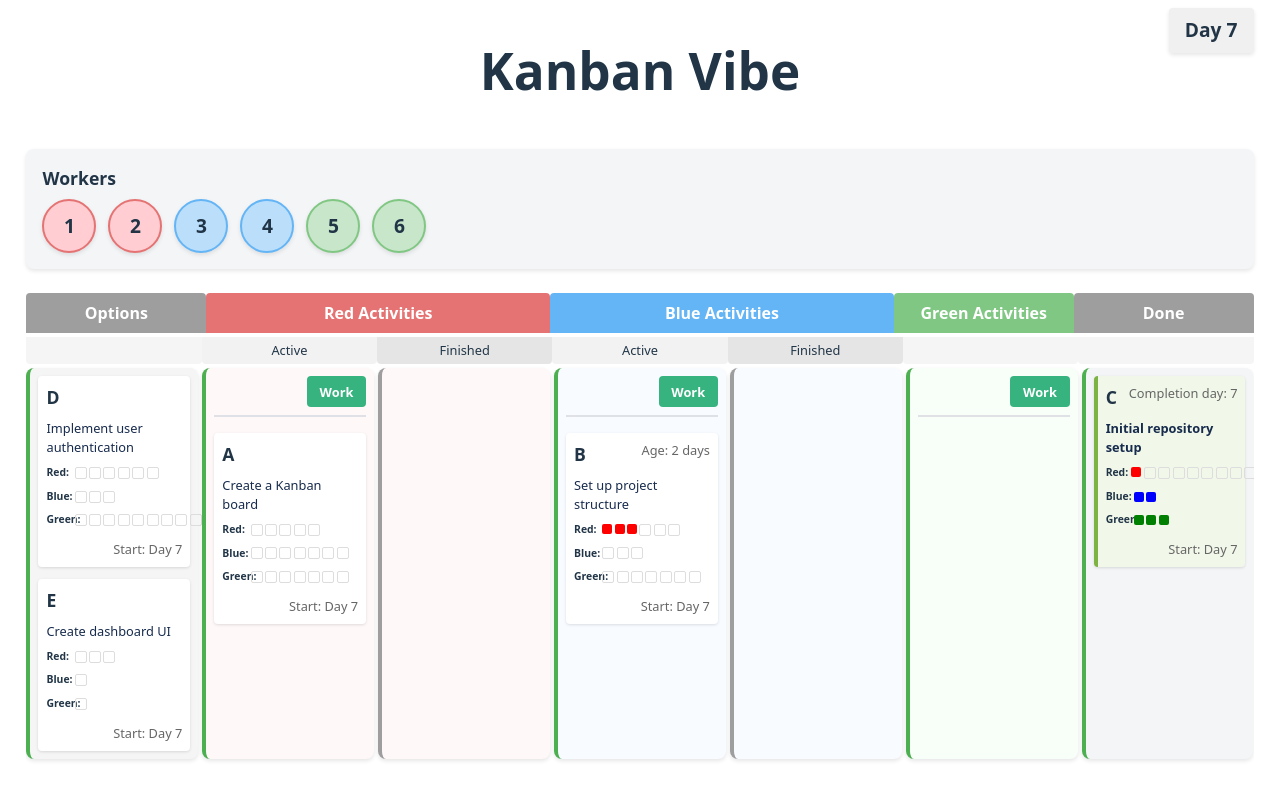
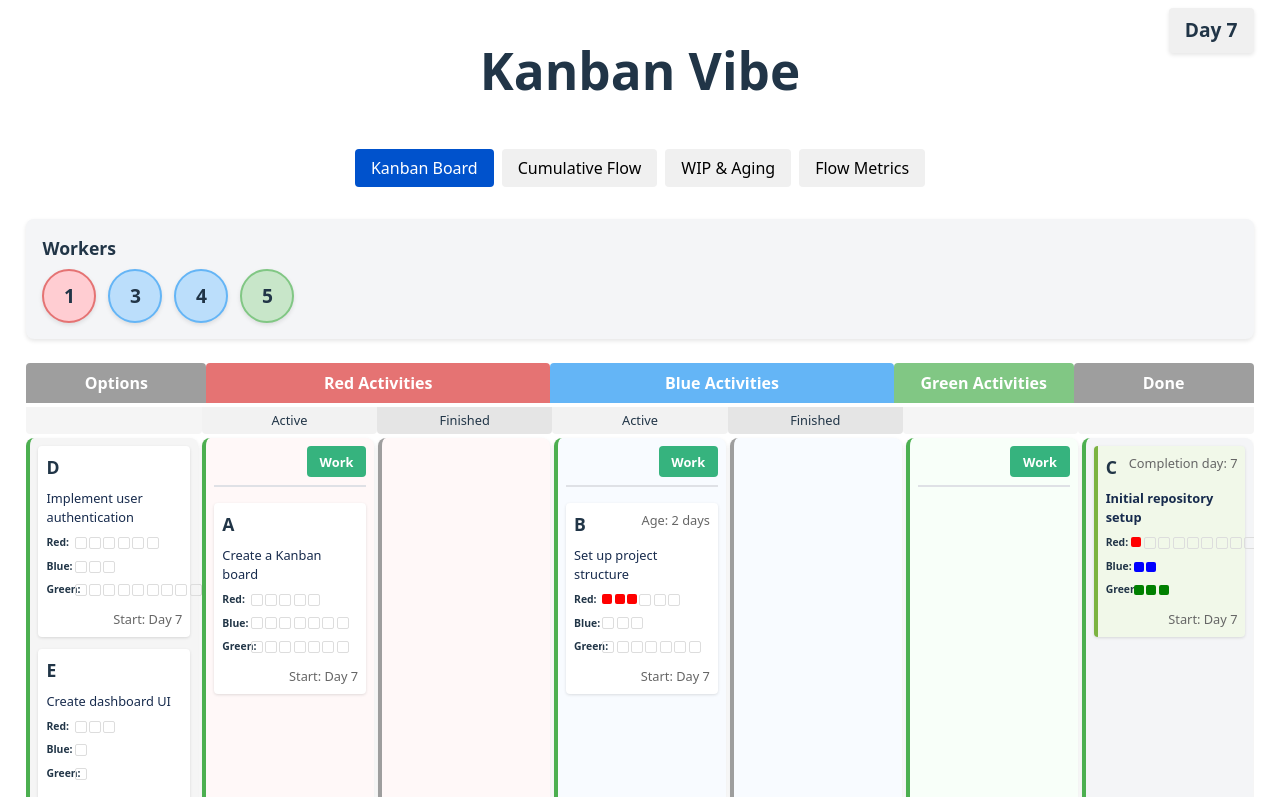
Before and after one commit to npelloux/kanban-vibe, a React (Vite) app: page / in a window 1280 px wide. Shown: the top 797 px of the page. Built offline with nearby package versions, Linux system fonts and the light colour scheme.

Commit message:
feat: :art: Cumulative flow tab
cumulative flow diagram

```diff
--- a/package.json
+++ b/package.json
@@ -12,7 +12,9 @@
     "deploy": "npm install --global vercel@latest && vercel pull --yes --environment=preview --token=${{ secrets.VERCEL_TOKEN }} && vercel deploy --prebuilt"
   },
   "dependencies": {
+    "chart.js": "^4.4.9",
     "react": "^19.1.0",
+    "react-chartjs-2": "^5.3.0",
     "react-dom": "^19.1.0"
   },
   "devDependencies": {
--- a/src/App.css
+++ b/src/App.css
@@ -420,3 +420,43 @@
 .work-button:active {
   background-color: #268c5f;
 }
+
+/* Tab Navigation styles */
+.tab-navigation {
+  margin-bottom: 1rem;
+}
+
+.tab-buttons {
+  display: flex;
+  justify-content: center;
+  gap: 0.5rem;
+  margin-bottom: 1rem;
+}
+
+.tab-button {
+  padding: 0.5rem 1rem;
+  border: none;
+  border-radius: 4px;
+  background-color: #f0f0f0;
+  cursor: pointer;
+  font-weight: 500;
+  transition: all 0.2s;
+}
+
+.tab-button:hover {
+  background-color: #e0e0e0;
+}
+
+.tab-button.active {
+  background-color: #0052cc;
+  color: white;
+}
+
+/* Cumulative Flow Diagram styles */
+.cumulative-flow-diagram {
+  background-color: white;
+  border-radius: 8px;
+  padding: 1rem;
+  box-shadow: 0 2px 4px rgba(0, 0, 0, 0.1);
+  margin-bottom: 1rem;
+}
--- a/src/App.tsx
+++ b/src/App.tsx
@@ -1,8 +1,11 @@
-import { useState } from 'react'
+import { useState, useEffect } from 'react'
 import './App.css'
 import { Column } from './components/Column'
 import { NextDayButton } from './components/NextDayButton'
 import { WorkerPool } from './components/WorkerPool'
+import { CumulativeFlowDiagram } from './components/CumulativeFlowDiagram'
+import { TabNavigation } from './components/TabNavigation'
+import type { TabType } from './components/TabNavigation'
 import type { WorkItemsType } from './components/Card'
 import type { WorkerType } from './components/Worker'
 
@@ -86,18 +89,36 @@ const stagedone = (card: Card): boolean => {
   return totalWorkItems > 0 && completedWorkItems >= totalWorkItems;
 }
 
+// Define the historical data type for the cumulative flow diagram
+interface HistoricalData {
+  day: number;
+  columnData: {
+    options: number;
+    redActive: number;
+    redFinished: number;
+    blueActive: number;
+    blueFinished: number;
+    green: number;
+    done: number;
+  };
+}
+
 function App() {
   // Initialize with day 7
   const [currentDay, setCurrentDay] = useState<number>(7);
 
+  // State for active tab
+  const [activeTab, setActiveTab] = useState<TabType>('kanban');
+
+  // State for historical data
+  const [historicalData, setHistoricalData] = useState<HistoricalData[]>([]);
+
   // Initialize workers
   const initialWorkers: Worker[] = [
     { id: '1', type: 'red' },
-    { id: '2', type: 'red' },
     { id: '3', type: 'blue' },
     { id: '4', type: 'blue' },
-    { id: '5', type: 'green' },
-    { id: '6', type: 'green' }
+    { id: '5', type: 'green' }
   ];
 
   // State to track workers
@@ -401,19 +422,47 @@ function App() {
     }
   };
 
+  // Update historical data when cards change
+  useEffect(() => {
+    // Create a new data point for the current day
+    const newDataPoint: HistoricalData = {
+      day: currentDay,
+      columnData: {
+        options: optionsCards.length,
+        redActive: redActiveCards.length,
+        redFinished: redFinishedCards.length,
+        blueActive: blueActiveCards.length,
+        blueFinished: blueFinishedCards.length,
+        green: greenCards.length,
+        done: doneCards.length
+      }
+    };
+
+    // Check if we already have data for this day
+    const existingDataIndex = historicalData.findIndex(data => data.day === currentDay);
+
+    if (existingDataIndex >= 0) {
+      // Update existing data point
+      const updatedHistoricalData = [...historicalData];
+      updatedHistoricalData[existingDataIndex] = newDataPoint;
+      setHistoricalData(updatedHistoricalData);
+    } else {
+      // Add new data point
+      setHistoricalData(prevData => [...prevData, newDataPoint]);
+    }
+  }, [currentDay, optionsCards.length, redActiveCards.length, redFinishedCards.length,
+      blueActiveCards.length, blueFinishedCards.length, greenCards.length, doneCards.length]);
+
+  // Handle tab change
+  const handleTabChange = (tab: TabType) => {
+    setActiveTab(tab);
+  };
+
+  // Render the appropriate content based on the active tab
+  const renderContent = () => {
+    switch (activeTab) {
+      case 'kanban':
         return (
-    <div className="app">
-      <header className="app-header">
-        <h1>Kanban Vibe</h1>
-        <div className="day-counter">Day {currentDay}</div>
-      </header>
-
-      <WorkerPool
-        workers={workers}
-        selectedWorkerId={selectedWorkerId}
-        onWorkerSelect={handleWorkerSelect}
-      />
-
           <main className="kanban-board">
             {/* First row - Activity type headers */}
             <div className="kanban-header-row">
@@ -497,6 +546,48 @@ function App() {
               />
             </div>
           </main>
+        );
+      case 'cfd':
+        return (
+          <div className="cumulative-flow-diagram-container">
+            <CumulativeFlowDiagram historicalData={historicalData} />
+          </div>
+        );
+      case 'wip':
+        return (
+          <div className="wip-aging-container">
+            <h2>WIP & Aging (Coming Soon)</h2>
+            <p>This view will show work in progress and card aging metrics.</p>
+          </div>
+        );
+      case 'metrics':
+        return (
+          <div className="flow-metrics-container">
+            <h2>Flow Metrics (Coming Soon)</h2>
+            <p>This view will show additional flow metrics.</p>
+          </div>
+        );
+      default:
+        return null;
+    }
+  };
+
+  return (
+    <div className="app">
+      <header className="app-header">
+        <h1>Kanban Vibe</h1>
+        <div className="day-counter">Day {currentDay}</div>
+      </header>
+
+      <TabNavigation activeTab={activeTab} onTabChange={handleTabChange} />
+
+      <WorkerPool
+        workers={workers}
+        selectedWorkerId={selectedWorkerId}
+        onWorkerSelect={handleWorkerSelect}
+      />
+
+      {renderContent()}
 
       <div style={{ display: 'flex', justifyContent: 'center', marginTop: '2rem' }}>
         <NextDayButton onClick={handleNextDay} />
--- /dev/null
+++ b/src/components/CumulativeFlowDiagram.tsx
@@ -0,0 +1,172 @@
+import React from 'react';
+import {
+  Chart as ChartJS,
+  CategoryScale,
+  LinearScale,
+  PointElement,
+  LineElement,
+  Title,
+  Tooltip,
+  Legend,
+  Filler
+} from 'chart.js';
+import { Line } from 'react-chartjs-2';
+
+// Register Chart.js components
+ChartJS.register(
+  CategoryScale,
+  LinearScale,
+  PointElement,
+  LineElement,
+  Title,
+  Tooltip,
+  Legend,
+  Filler
+);
+
+interface ColumnData {
+  options: number;
+  redActive: number;
+  redFinished: number;
+  blueActive: number;
+  blueFinished: number;
+  green: number;
+  done: number;
+}
+
+interface HistoricalData {
+  day: number;
+  columnData: ColumnData;
+}
+
+interface CumulativeFlowDiagramProps {
+  historicalData: HistoricalData[];
+}
+
+export const CumulativeFlowDiagram: React.FC<CumulativeFlowDiagramProps> = ({ historicalData }) => {
+  // Prepare data for the chart
+  const labels = historicalData.map(data => `Day ${data.day}`);
+
+  // Create cumulative data for each column
+  const cumulativeData = {
+    labels,
+    datasets: [
+      {
+        label: 'Done',
+        data: historicalData.map(data => data.columnData.done),
+        backgroundColor: 'rgba(158, 158, 158, 0.5)',
+        borderColor: 'rgba(158, 158, 158, 1)',
+        fill: true,
+        tension: 0.4
+      },
+      {
+        label: 'Green',
+        data: historicalData.map(data => data.columnData.green + data.columnData.done),
+        backgroundColor: 'rgba(129, 199, 132, 0.5)',
+        borderColor: 'rgba(129, 199, 132, 1)',
+        fill: true,
+        tension: 0.4
+      },
+      {
+        label: 'Blue Finished',
+        data: historicalData.map(data =>
+          data.columnData.blueFinished + data.columnData.green + data.columnData.done
+        ),
+        backgroundColor: 'rgba(100, 181, 246, 0.5)',
+        borderColor: 'rgba(100, 181, 246, 1)',
+        fill: true,
+        tension: 0.4
+      },
+      {
+        label: 'Blue Active',
+        data: historicalData.map(data =>
+          data.columnData.blueActive + data.columnData.blueFinished +
+          data.columnData.green + data.columnData.done
+        ),
+        backgroundColor: 'rgba(66, 165, 245, 0.5)',
+        borderColor: 'rgba(66, 165, 245, 1)',
+        fill: true,
+        tension: 0.4
+      },
+      {
+        label: 'Red Finished',
+        data: historicalData.map(data =>
+          data.columnData.redFinished + data.columnData.blueActive +
+          data.columnData.blueFinished + data.columnData.green + data.columnData.done
+        ),
+        backgroundColor: 'rgba(229, 115, 115, 0.5)',
+        borderColor: 'rgba(229, 115, 115, 1)',
+        fill: true,
+        tension: 0.4
+      },
+      {
+        label: 'Red Active',
+        data: historicalData.map(data =>
+          data.columnData.redActive + data.columnData.redFinished +
+          data.columnData.blueActive + data.columnData.blueFinished +
+          data.columnData.green + data.columnData.done
+        ),
+        backgroundColor: 'rgba(239, 83, 80, 0.5)',
+        borderColor: 'rgba(239, 83, 80, 1)',
+        fill: true,
+        tension: 0.4
+      },
+      {
+        label: 'Options',
+        data: historicalData.map(data =>
+          data.columnData.options + data.columnData.redActive +
+          data.columnData.redFinished + data.columnData.blueActive +
+          data.columnData.blueFinished + data.columnData.green + data.columnData.done
+        ),
+        backgroundColor: 'rgba(189, 189, 189, 0.5)',
+        borderColor: 'rgba(189, 189, 189, 1)',
+        fill: true,
+        tension: 0.4
+      }
+    ]
+  };
+
+  const options = {
+    responsive: true,
+    maintainAspectRatio: false,
+    plugins: {
+      legend: {
+        position: 'top' as const,
+      },
+      title: {
+        display: true,
+        text: 'Cumulative Flow Diagram',
+        font: {
+          size: 18
+        }
+      },
+      tooltip: {
+        mode: 'index' as const,
+        intersect: false,
+      }
+    },
+    scales: {
+      x: {
+        title: {
+          display: true,
+          text: 'Day'
+        }
+      },
+      y: {
+        stacked: false,
+        title: {
+          display: true,
+          text: 'Number of Cards'
+        }
+      }
+    }
+  };
+
+  return (
+    <div className="cumulative-flow-diagram">
+      <div style={{ height: '500px', width: '100%' }}>
+        <Line data={cumulativeData} options={options} />
+      </div>
+    </div>
+  );
+};
--- /dev/null
+++ b/src/components/TabNavigation.tsx
@@ -0,0 +1,41 @@
+import React from 'react';
+
+export type TabType = 'kanban' | 'cfd' | 'wip' | 'metrics';
+
+interface TabNavigationProps {
+  activeTab: TabType;
+  onTabChange: (tab: TabType) => void;
+}
+
+export const TabNavigation: React.FC<TabNavigationProps> = ({ activeTab, onTabChange }) => {
+  return (
+    <div className="tab-navigation">
+      <div className="tab-buttons">
+        <button
+          className={`tab-button ${activeTab === 'kanban' ? 'active' : ''}`}
+          onClick={() => onTabChange('kanban')}
+        >
+          Kanban Board
+        </button>
+        <button
+          className={`tab-button ${activeTab === 'cfd' ? 'active' : ''}`}
+          onClick={() => onTabChange('cfd')}
+        >
+          Cumulative Flow
+        </button>
+        <button
+          className={`tab-button ${activeTab === 'wip' ? 'active' : ''}`}
+          onClick={() => onTabChange('wip')}
+        >
+          WIP & Aging
+        </button>
+        <button
+          className={`tab-button ${activeTab === 'metrics' ? 'active' : ''}`}
+          onClick={() => onTabChange('metrics')}
+        >
+          Flow Metrics
+        </button>
+      </div>
+    </div>
+  );
+};
```
Also changed, not shown: cline_docs/progress.md (+5 -2 lines), 1 other file (tests, documents, lock files or other folders). Lines whose indentation alone changed are shown as unchanged.
